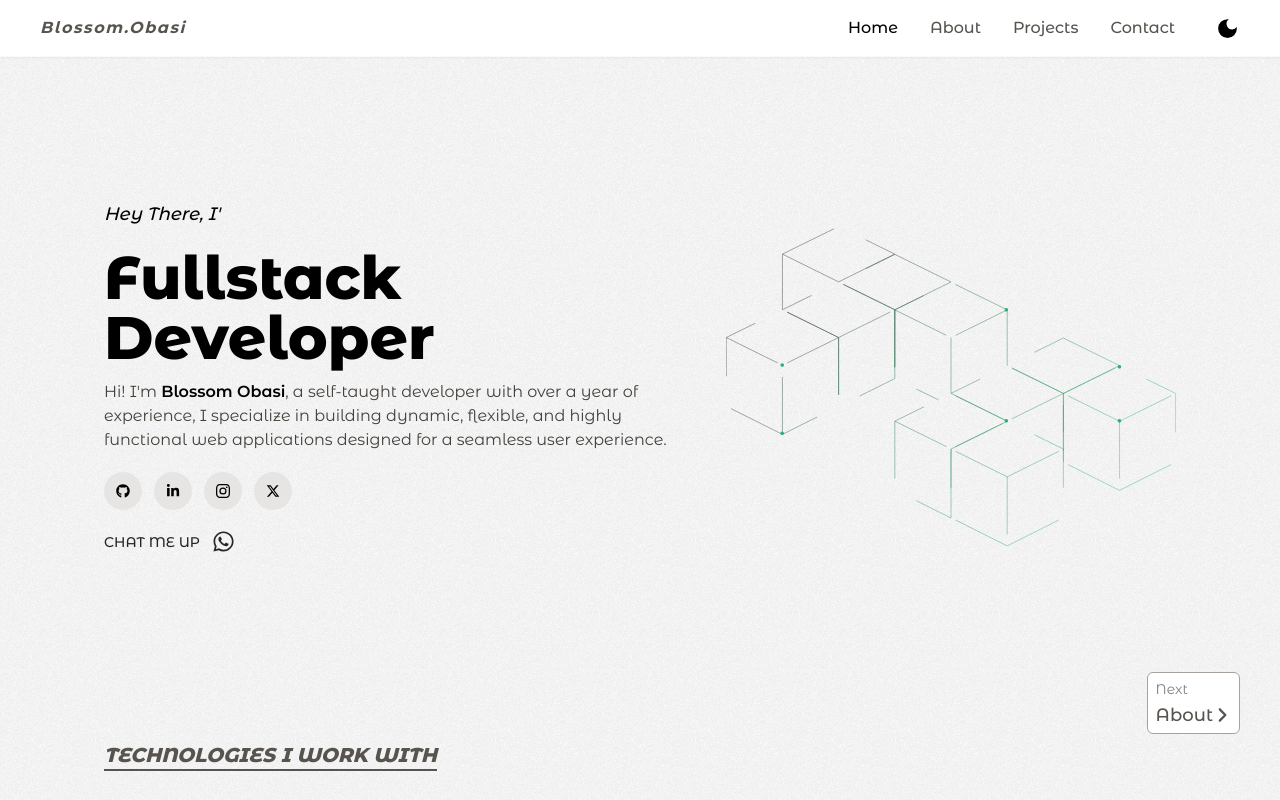
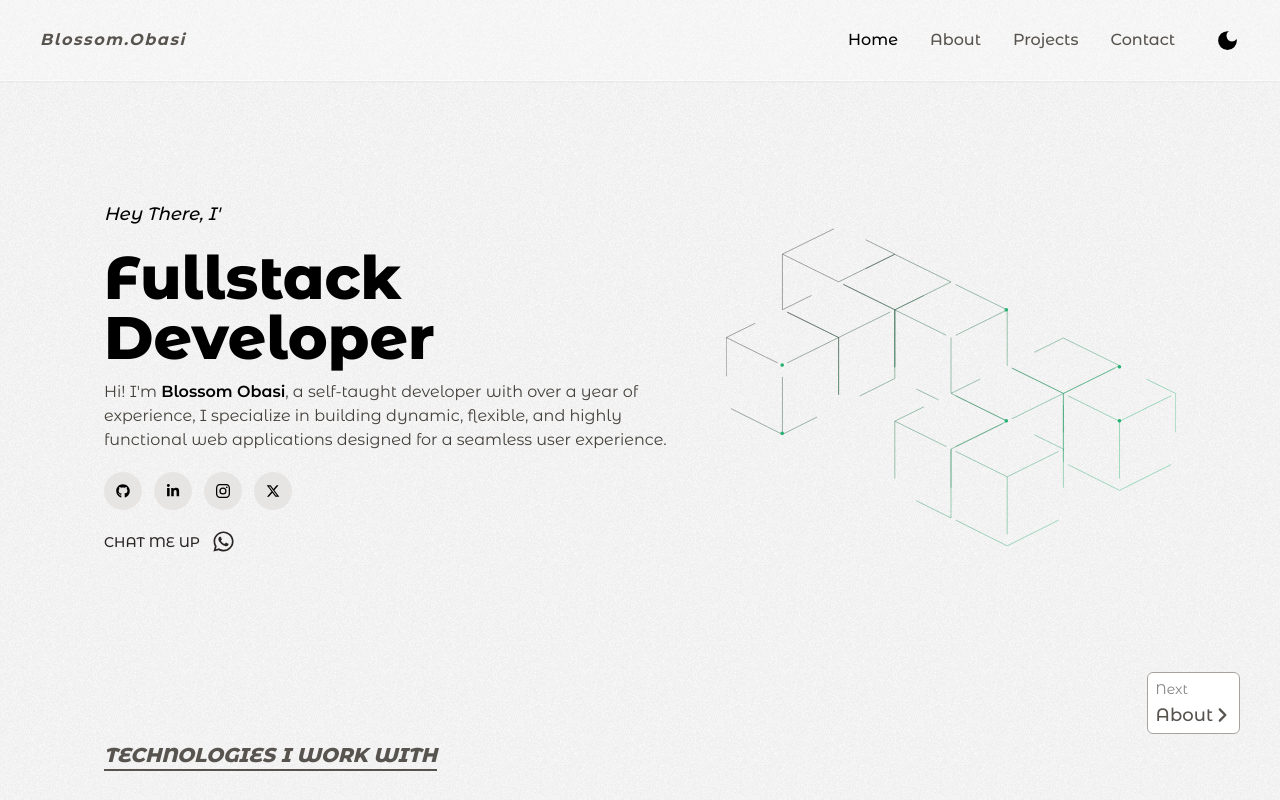
Before and after one commit to blossomobasi/blossoms-portfolio, a Next.js app: page / in a window 1280 px wide. Shown: the top 800 px of the page. Built offline with nearby package versions, Linux system fonts and the light colour scheme.

Commit message:
Increase nav bar height

```diff
--- a/src/components/NavBar.tsx
+++ b/src/components/NavBar.tsx
@@ -26,8 +26,8 @@ const NavBar = () => {
     ];
 
     return (
-        <header className="border-b border-b-stone-50 fixed shadow-sm bg-white/95 dark:bg-black/90 dark:border-b-stone-900 w-full flex justify-center">
-            <div className="flex w-full items-center justify-between h-14 md:px-10 px-5 max-w-[110rem]">
+        <header className="border-b border-b-stone-50 fixed shadow-sm  dark:border-b-stone-900 w-full flex justify-center dark:bg-black/25 bg-white/25">
+            <div className="flex w-full items-center justify-between h-20 md:px-10 px-5 max-w-[110rem]">
                 <Logo />
                 <nav className="flex items-center space-x-10">
                     <ul className="sm:block hidden space-x-8 font-medium text-stone-600 dark:text-stone-500">
@@ -88,9 +88,9 @@ const NavBar = () => {
 
                 {/* Mobile screen */}
                 <nav
-                    className={`bg-white dark:bg-black border-r dark:border-r-stone-800 top-0 ${
+                    className={`bg-white z-[100] dark:bg-black border-r dark:border-r-stone-800 top-0 ${
                         showNav ? "left-0" : "-left-[30rem]"
-                    } absolute h-screen font-medium w-[65%] z-50 transition-all ease-in-out duration-500 sm:hidden`}
+                    } absolute h-screen font-medium w-[65%] transition-all ease-in-out duration-500 sm:hidden`}
                 >
                     <ul className="p-2 flex flex-col items-center gap-y-10 pt-20 text-stone-600">
                         {navLinks.map((link) => {
```
